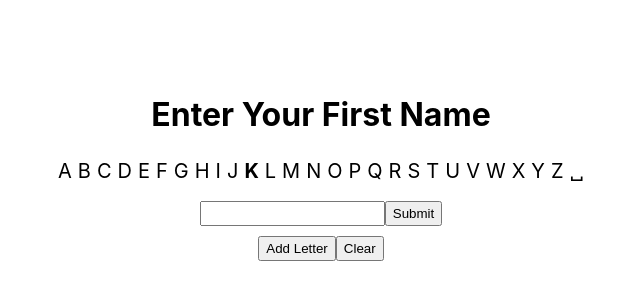
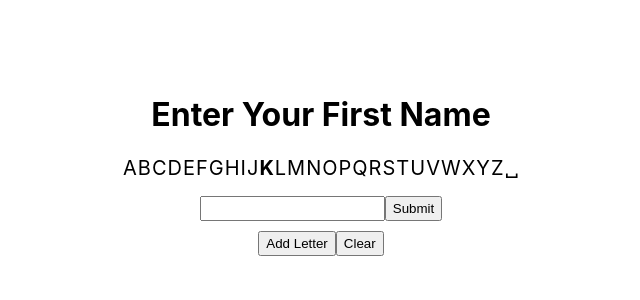
Before and after one commit to kevinzhu822/bigreveal, a React (Create React App) app: page / in a window 1280 px wide. Shown: the part 176-476 px from the top of the page, without its empty margins (319-959 px from the left). Built offline with nearby package versions, Linux system fonts and the light colour scheme.

Commit message:
changed spacing

```diff
--- a/src/App.css
+++ b/src/App.css
@@ -15,14 +15,14 @@
 .Letter {
   font-size: 20px;
   color: black;
-  padding: 3px;
+  padding: 0.5px;
 }
 
 .Highlighted {
   font-size: 20px;
   color: black;
   font-weight: bolder;
-  padding: 3px;
+  padding: 0.5px;
 
 }
 
```
